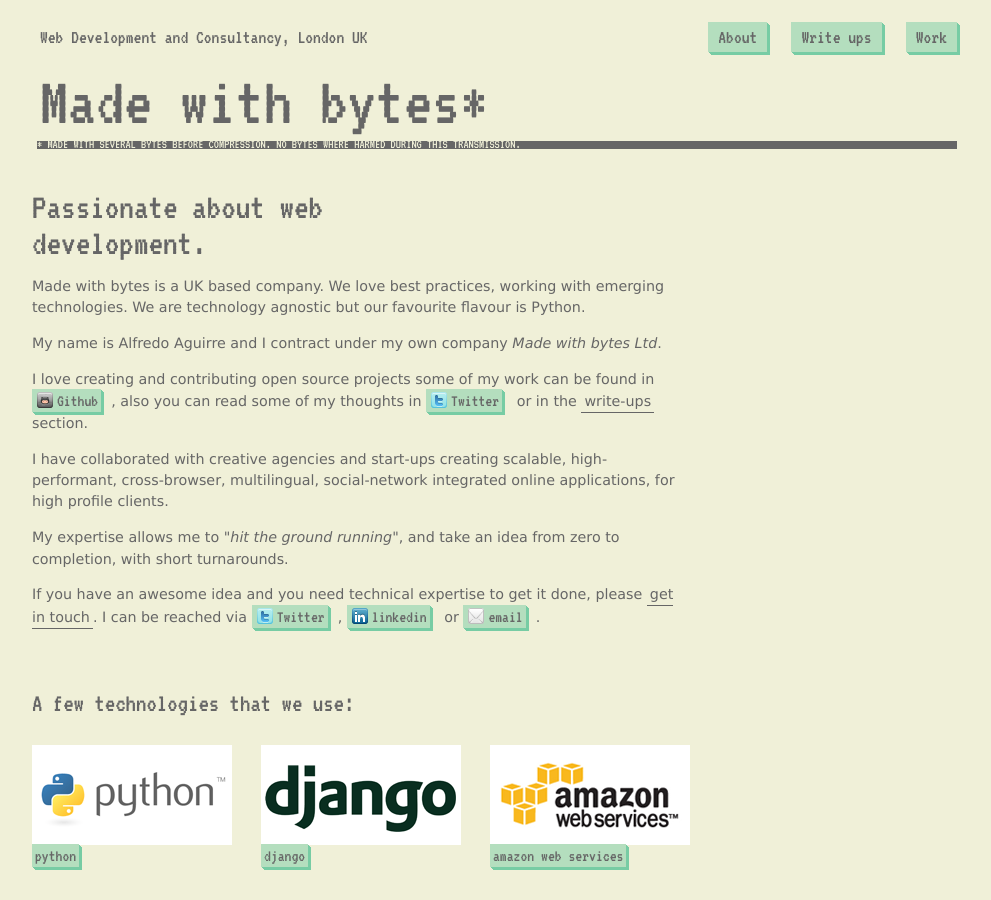
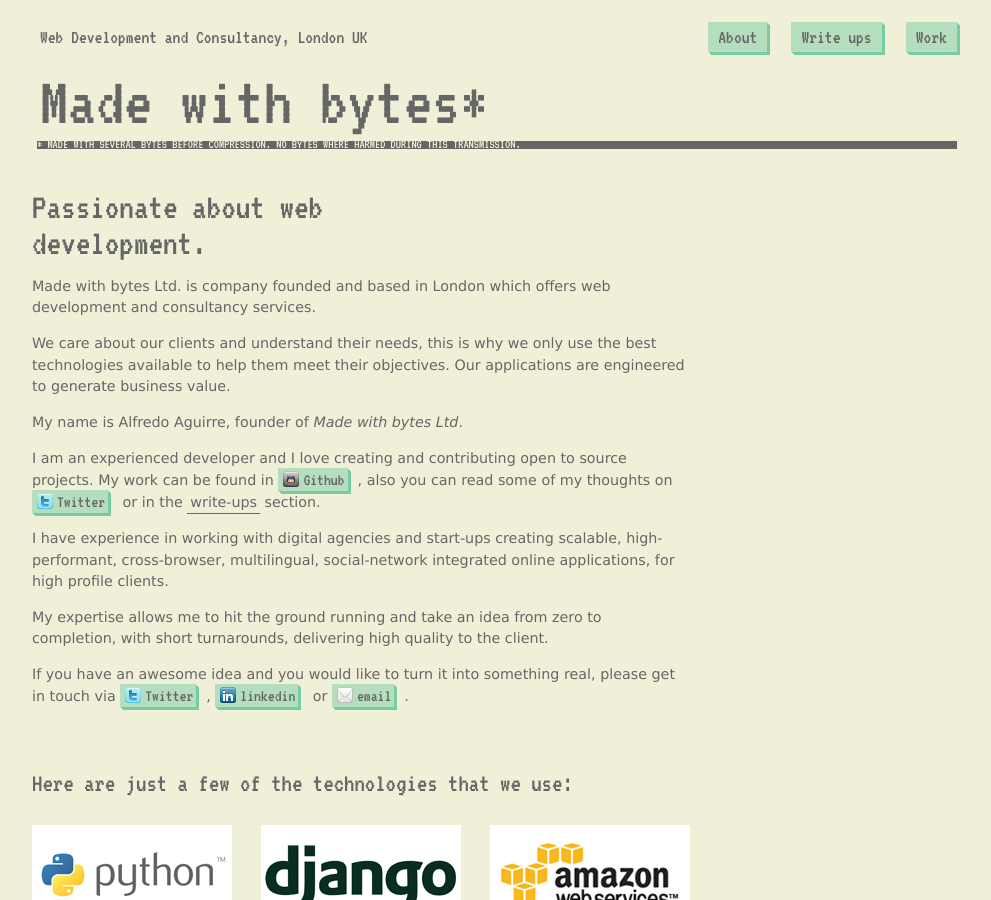
Before and after one commit to madewithbytes/madewithbytes.github.com, a Jekyll site: the page built from index.html, in a window 1280 px wide and 900 px high. Shown: the whole window, without its empty margins (143-1134 px from the left). Built offline with Jekyll 4.4.1, drawn with Linux system fonts in a browser that asks for light colours; some of the changed text lies outside the part shown.

Commit message:
Updated copy.

```diff
--- a/_includes/footer.html
+++ b/_includes/footer.html
@@ -4,19 +4,17 @@
       <h2>Contact.</h2>
       <ul>
         <li><a class="sticker external email" href="mailto:hello@madewithbyt.es">email</a></li>
-        <li><a class="sticker external twitter" href="http://twitter.com/a_alfredo">@a_alfredo</a></li>
+        <li><a class="sticker external twitter" href="http://twitter.com/a_alfredo">twitter</a></li>
         <li><a class="sticker linkedin external" href="http://www.linkedin.com/in/aguirrealfredo">Linkedin</a></li>
       </ul>
     </div>
     <div class="footer-extra">
       <h2>About.</h2>
       <p>
-        My name is Alfredo Aguirre and I founded and contract under <em>Made with bytes</em>.
-        I am passionate about it, I love best practices and working with new technologies.
+        My name is Alfredo Aguirre and I am an experienced web developer powered by tea. I love open source, python and all things digital.
       </p>
       <p>
-        <em>Made with bytes Ltd</em> is a UK based company that provides Web Development and Consultancy.
-        If you are in need of technical expertise you should <a href="mailto:hello@madewithbyt.es">get in touch!</a>
+        I am always happy to discuss new exciting projects and business opportunities.
       </p>
     </div>
   </footer>
--- a/index.html
+++ b/index.html
@@ -7,35 +7,44 @@ published: true
 <h1>Passionate about web development.</h1>
 
 <p>
-  Made with bytes is a UK based company. We love best practices, working with emerging technologies.
-  We are technology agnostic but our favourite flavour is Python.
+  Made with bytes Ltd. is company founded and based in London which offers web development and consultancy services.
 </p>
 
 <p>
-  My name is Alfredo Aguirre and I contract under my own company <em>Made with bytes Ltd</em>.
+  We care about our clients and understand their needs, this is why we only use the best technologies
+  available to help them meet their objectives. Our applications are engineered to generate business value.
 </p>
+
 <p>
-  I love creating and contributing open source projects some of my work can be found in
+  My name is Alfredo Aguirre, founder of <em>Made with bytes Ltd</em>.
+</p>
+
+</p>
+
+<p>
+  I am an experienced developer and I love creating and contributing open to source projects. My work can be found in
   <a class="sticker github external" href="http://github.com/alfredo">Github</a>, also
-  you can read some of my thoughts in <a class="external twitter sticker" href="http://twitter.com/a_alfredo">Twitter</a>
+  you can read some of my thoughts on <a class="external twitter sticker" href="http://twitter.com/a_alfredo">Twitter</a>
   or in the <a href="/writting/">write-ups</a> section.
 </p>
+
 <p>
-  I have collaborated with creative agencies and start-ups creating scalable, high-performant, cross-browser,
+  I have experience in working with digital agencies and start-ups creating scalable, high-performant, cross-browser,
   multilingual, social-network integrated online applications, for high profile clients.
 </p>
 <p>
-  My expertise allows me to <em>"hit the ground running"</em>, and take an idea from zero to completion, with short turnarounds.
+  My expertise allows me to hit the ground running and take an idea from zero to completion, with short turnarounds,
+  delivering high quality to the client.
 </p>
 <p>
-  If you have an awesome idea and you need technical expertise to get it done,
-  please <a href="mailto:hello@madewithbyt.es">get in touch</a>. I can be reached via <a class="external twitter sticker" href="http://twitter.com/a_alfredo">Twitter</a>,
+  If you have an awesome idea and you would like to turn it into something real,
+  please get in touch via  <a class="external twitter sticker" href="http://twitter.com/a_alfredo">Twitter</a>,
   <a class="external linkedin sticker"  href="http://www.linkedin.com/in/aguirrealfredo">linkedin</a> or
   <a href="mailto:hello@madewithbyt.es" class="external email sticker">email</a>.
 </p>
 </div>
 <div class="technologies cf">
-  <h2>A few technologies that we use:</h2>
+  <h2>Here are just a few of the technologies that we use:</h2>
   <ul>
     <li><img src="{{ site.STATIC_URL }}images/python.png" /><a href="http://www.python.org/"> python</a></li>
     <li><img src="{{ site.STATIC_URL }}images/django.png" /><a href="https://www.djangoproject.com/">django</a></li>
```
Also changed, not shown: 6 other files.
